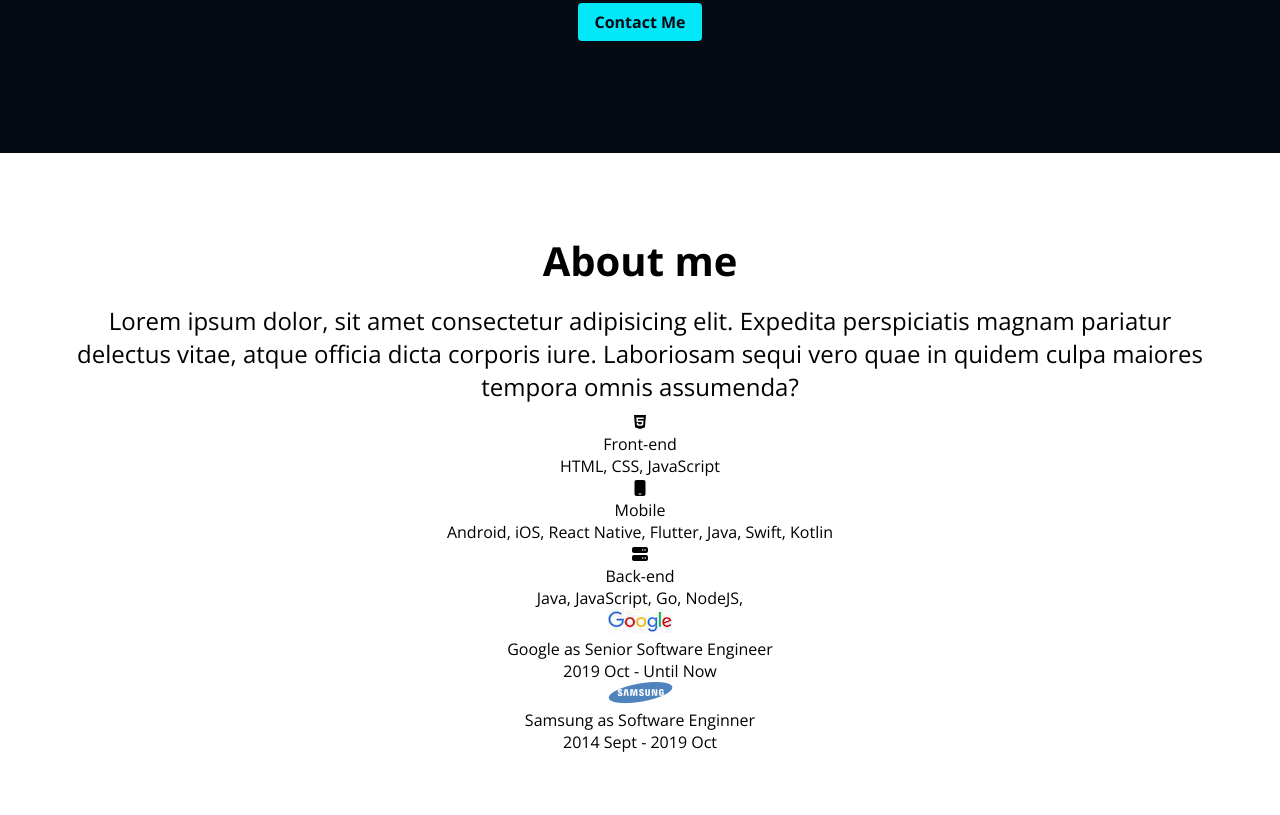
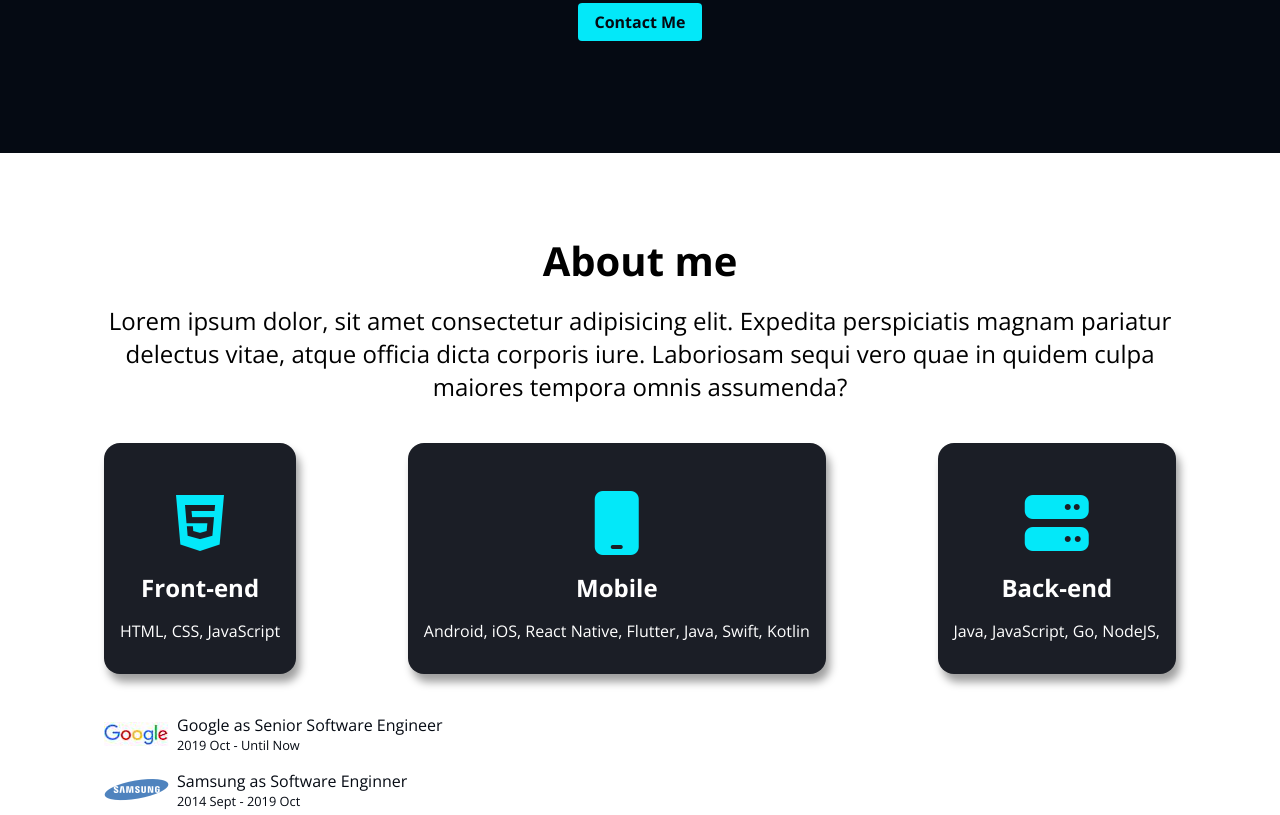
Before and after one commit to solveatwork/portfolio, a plain HTML site: page index.html in a window 1280 px wide. Shown: the part 505-1320 px from the top of the page. Drawn offline with nearby package versions, Linux system fonts and the light colour scheme.

Commit message:
CSS-About

```diff
--- a/css/style.css
+++ b/css/style.css
@@ -13,6 +13,9 @@
     --color-blue: #03e8f9;
     --color-orange: #fd6413;
     --color-gray: #1b1e26;
+
+    /* Size */
+    --size-max-width: 1200px;
 }
 
 * {
@@ -62,6 +65,11 @@ button:focus {
 .description {
     font-size: 1.5rem;
     margin: 0.5rem 0;
+}
+
+.max-container {
+    max-width: var(--size-max-width);
+    margin: auto;
 }
 
 /* Header */
@@ -153,3 +161,57 @@ button:focus {
     color: var(--color-text);
     outline: 2px solid var(--color-accent);
 }
+
+/* About */
+.majors {
+    display: flex;
+    justify-content: space-between;
+    gap: 1rem;
+    margin: 2.5rem 0;
+}
+
+.major {
+    background-color: var(--color-primary-variant);
+    padding: 2rem 1rem;
+    color: var(--color-text);
+    border-radius: 1rem;
+    cursor: default;
+    box-shadow: 4.0px 8.0px 8.0px rgba(0,0,0,0.38);;
+}
+
+.major__icon {
+    font-size: 4rem;
+    margin: 1rem 0;
+    color: var(--color-accent);
+    transition: all 300ms ease;
+}
+
+.major__title {
+    font-size: 1.5rem;
+    font-weight: bold;
+    margin-bottom: 1rem;
+}
+
+.major:hover .major__icon {
+    transform: rotate(-15deg) scale(1.2);
+}
+
+.jobs {
+    text-align: start;
+}
+
+.job {
+    display: flex;
+    align-items: center;
+    gap: 8px;
+    margin-bottom: 1rem;
+}
+
+.job__name {
+    color: var(--color-primary);
+}
+
+.job__period {
+    color: var(--color-primary);
+    font-size: 0.8rem;
+}
--- a/index.html
+++ b/index.html
@@ -62,7 +62,7 @@
         <a class="home__contact" href="#contact">Contact Me</a>
       </section>
       <!-- About -->
-      <section id="about" class="section">
+      <section id="about" class="section max-container">
         <h2 class="title">About me</h2>
         <p class="description">
           Lorem ipsum dolor, sit amet consectetur adipisicing elit. Expedita
@@ -70,36 +70,36 @@
           corporis iure. Laboriosam sequi vero quae in quidem culpa maiores
           tempora omnis assumenda?
         </p>
-        <ul>
-          <li>
-            <i class="fa-brands fa-html5"></i>
-            <p>Front-end</p>
+        <ul class="majors">
+          <li class="major">
+            <i class="fa-brands fa-html5 major__icon"></i>
+            <p class="major__title">Front-end</p>
             <p>HTML, CSS, JavaScript</p>
           </li>
-          <li>
-            <i class="fa-solid fa-mobile"></i>
-            <p>Mobile</p>
+          <li class="major">
+            <i class="fa-solid fa-mobile major__icon"></i>
+            <p class="major__title">Mobile</p>
             <p>Android, iOS, React Native, Flutter, Java, Swift, Kotlin</p>
           </li>
-          <li>
-            <i class="fa-solid fa-server"></i>
-            <p>Back-end</p>
+          <li class="major">
+            <i class="fa-solid fa-server major__icon"></i>
+            <p class="major__title">Back-end</p>
             <p>Java, JavaScript, Go, NodeJS,</p>
           </li>
         </ul>
-        <ul>
-          <li>
+        <ul class="jobs">
+          <li class="job">
             <img src="images/jobs/google.png" alt="google logo" />
             <div>
-              <p>Google as Senior Software Engineer</p>
-              <p>2019 Oct - Until Now</p>
+              <p class="job__name">Google as Senior Software Engineer</p>
+              <p class="job__period">2019 Oct - Until Now</p>
             </div>
           </li>
-          <li>
+          <li class="job">
             <img src="images/jobs/samsung.png" alt="samsung logo" />
             <div>
-              <p>Samsung as Software Enginner</p>
-              <p>2014 Sept - 2019 Oct</p>
+              <p class="job__name">Samsung as Software Enginner</p>
+              <p class="job__period">2014 Sept - 2019 Oct</p>
             </div>
           </li>
         </ul>
```
